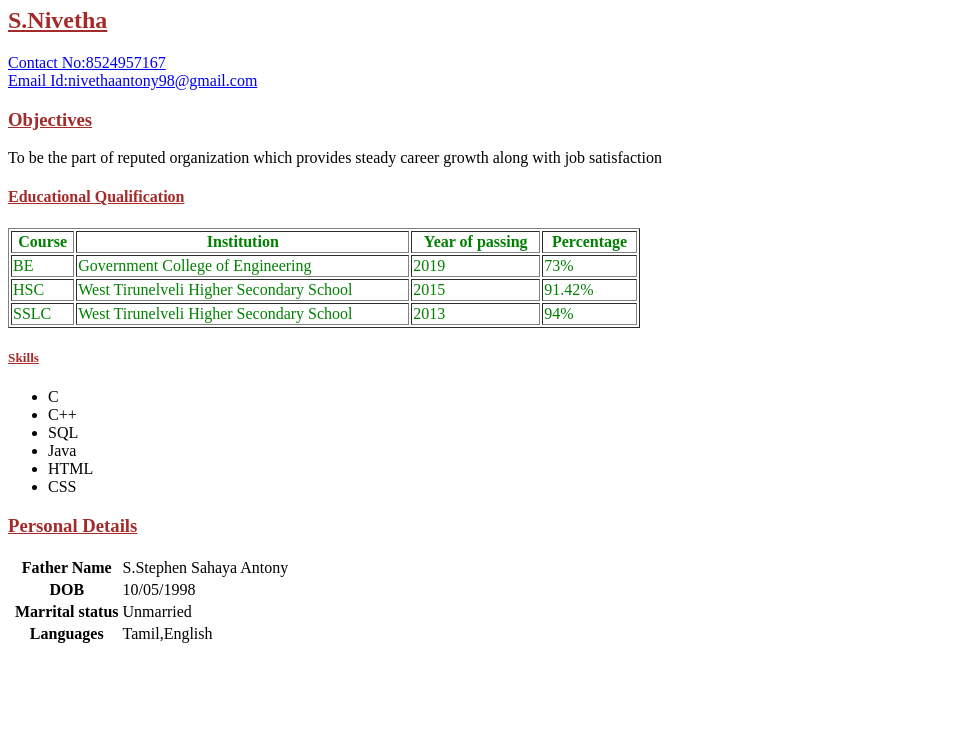
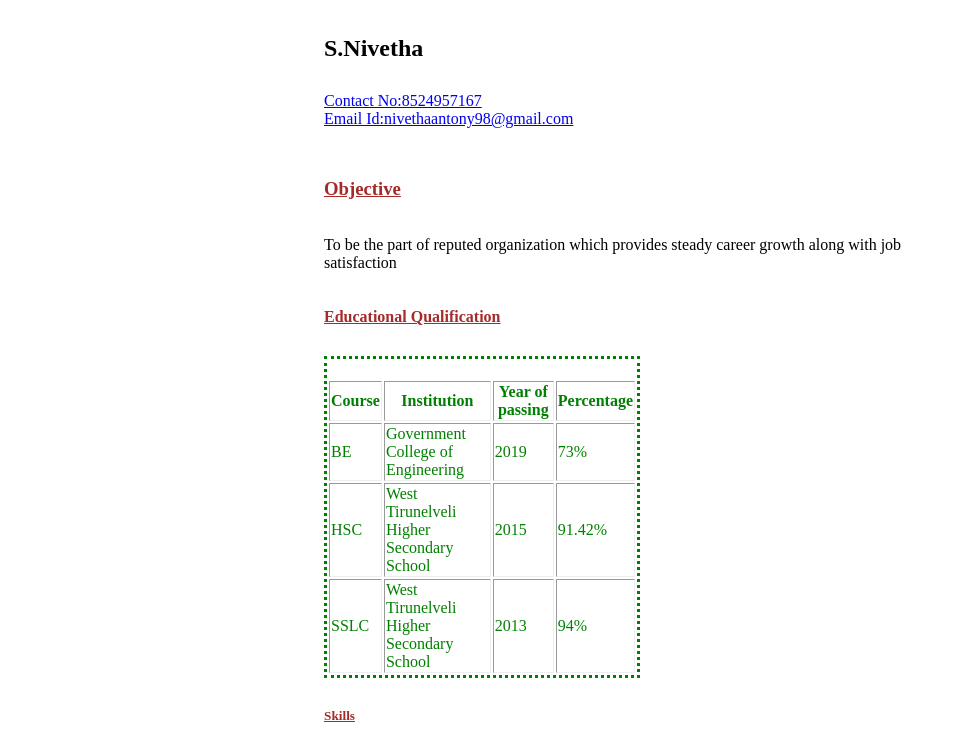
Before and after one commit to Nivethaantony/personal-portfolio, a plain HTML site: page index.html in a window 1280 px wide. Shown: the part 73-824 px from the top of the page, without its empty margins (0-956 px from the left). Before the commit the page ends 800 px from the top, so only its background shows below. Drawn offline with Linux system fonts and the light colour scheme.

Commit message:
Change index html file

```diff
--- a/CSS/style.css
+++ b/CSS/style.css
@@ -1,11 +1,66 @@
-h1,h2,h3,h4,h5{
-    color: brown;
-    text-decoration:underline;
+
+.container {
+  width: 50%;
+  margin: 0 auto 0 auto;
 }
-body{
-    background-repeat: no-repeat;
-    background-size:100% 100%;
+.name
+{
+  box-sizing: border-box;
+  margin-top:30px;
+  padding-top:20px;
+  margin-bottom:10px;
+  border: none;
 }
-table.tablename{
-    color:green;
+.connect {
+  box-sizing: border-box;
+  margin-top:10px;
+  margin-bottom: 10px;
+  padding-top:20px;
+  padding-bottom: 20px;
+  border:none;
 }
+.obj
+{
+  box-sizing: border-box;
+  margin-top:10px;
+  padding-top:20px;
+  margin-bottom: 10px;
+  padding-bottom: 20px;
+  border:none;
+}
+.tablename {
+  color: green;
+  box-sizing: border-box;
+  margin-top:10px;
+  padding-top:20px;
+  border: dotted;
+}
+.skill
+{
+  box-sizing: border-box;
+  margin-top: 10px;
+  padding-top: 10px;
+  padding-bottom: 10px;
+  margin-bottom: 10px;
+  border: none;
+}
+table.Nive {
+  color: indianred;
+  box-sizing: border-box;
+  margin-top:20px;
+  padding-top:20px;
+  padding-bottom: 20px;
+  margin-bottom: 20px;
+  border:none;
+}
+h1,
+h3,
+h4,
+h5 {
+  color: brown;
+  text-decoration: underline;
+}
+body {
+  background-repeat: no-repeat;
+  background-size: 100% 100%;
+}
--- a/index.html
+++ b/index.html
@@ -6,16 +6,17 @@
         <title>Document</title>
         <link rel="stylesheet" href="CSS/style.css">
     </head>
-    <body background="D:\hello.jpg">
-        <h1>Resume</h1>
-        <h2>S.Nivetha</h2>
-        <p>
+    <body>
+        <div class="container">
+        <h1><center>RESUME</center></h1>
+        <h2 class="name">S.Nivetha</h2>
+        <p class="connect">
             <a href="tel:8524957167">Contact No:8524957167</a><br>
             <a href="mailto:nivethaantony98@gmail.com">Email Id:nivethaantony98@gmail.com</a>
         </p>
-        <h3>Objectives</h3>
+        <h3 class="obj">Objective</h3>
            <p>To be the part of reputed organization which provides steady career growth along with job satisfaction</p>
-    <h4>Educational Qualification</h4>
+    <h4 class="obj">Educational Qualification</h4>
     <table border="1" width="50%" class="tablename">
         <tr>
             <th>Course</th>
@@ -43,33 +44,34 @@
         </tr>
 
     </table>
-    <h5>Skills</h5>
-    <ul>
-        <li>C</li>
-        <li>C++</li>
-        <li>SQL</li>
-        <li>Java</li>
-        <li>HTML</li>
-        <li>CSS</li>
+    <h5 class="obj">Skills</h5>
+    <ul class="skill">
+        <li>C</li><br>
+        <li>C++</li><br>
+        <li>SQL</li><br>
+        <li>Java</li><br>
+        <li>HTML</li><br>
+        <li>CSS</li><br>
     </ul>
     <h3>Personal Details</h3>
-    <table>
+    <table class="Nive">
         <tr>
-            <td><th>Father Name</th></td>
+            <td>Father Name</td>
             <td>S.Stephen Sahaya Antony</td>
         </tr>
         <tr>
-            <td><th>DOB</th></td>
+            <td>DOB</td>
             <td>10/05/1998</td>
         </tr>
         <tr>
-            <td><th>Marrital status</th></td>
+            <td>Marrital status</td>
             <td>Unmarried</td>
         </tr>
         <tr>
-            <td><th>Languages</th></td>
+            <td>Languages</td>
             <td>Tamil,English</td>
         </tr>
     </table>
+        </div>
     </body>
 </html>
```
